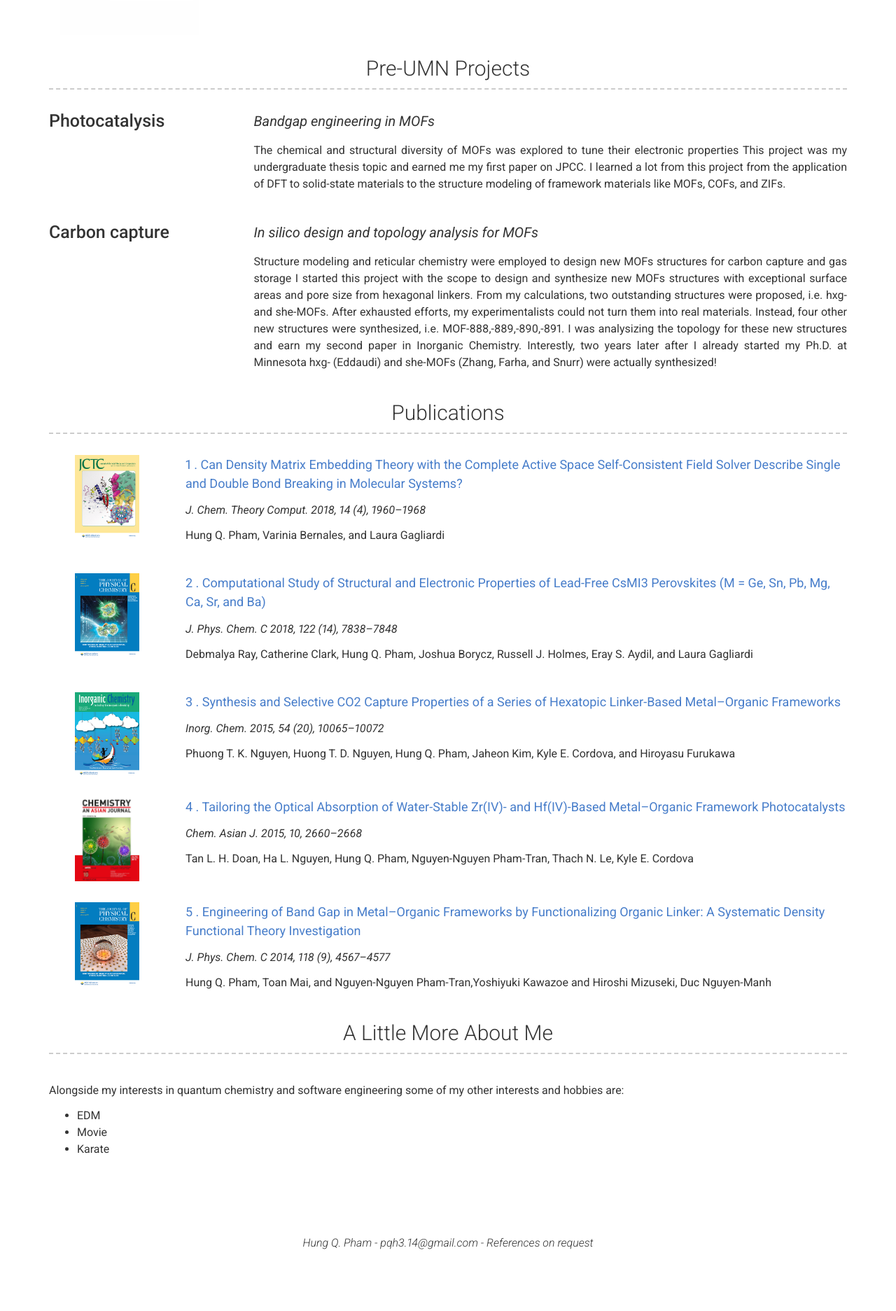
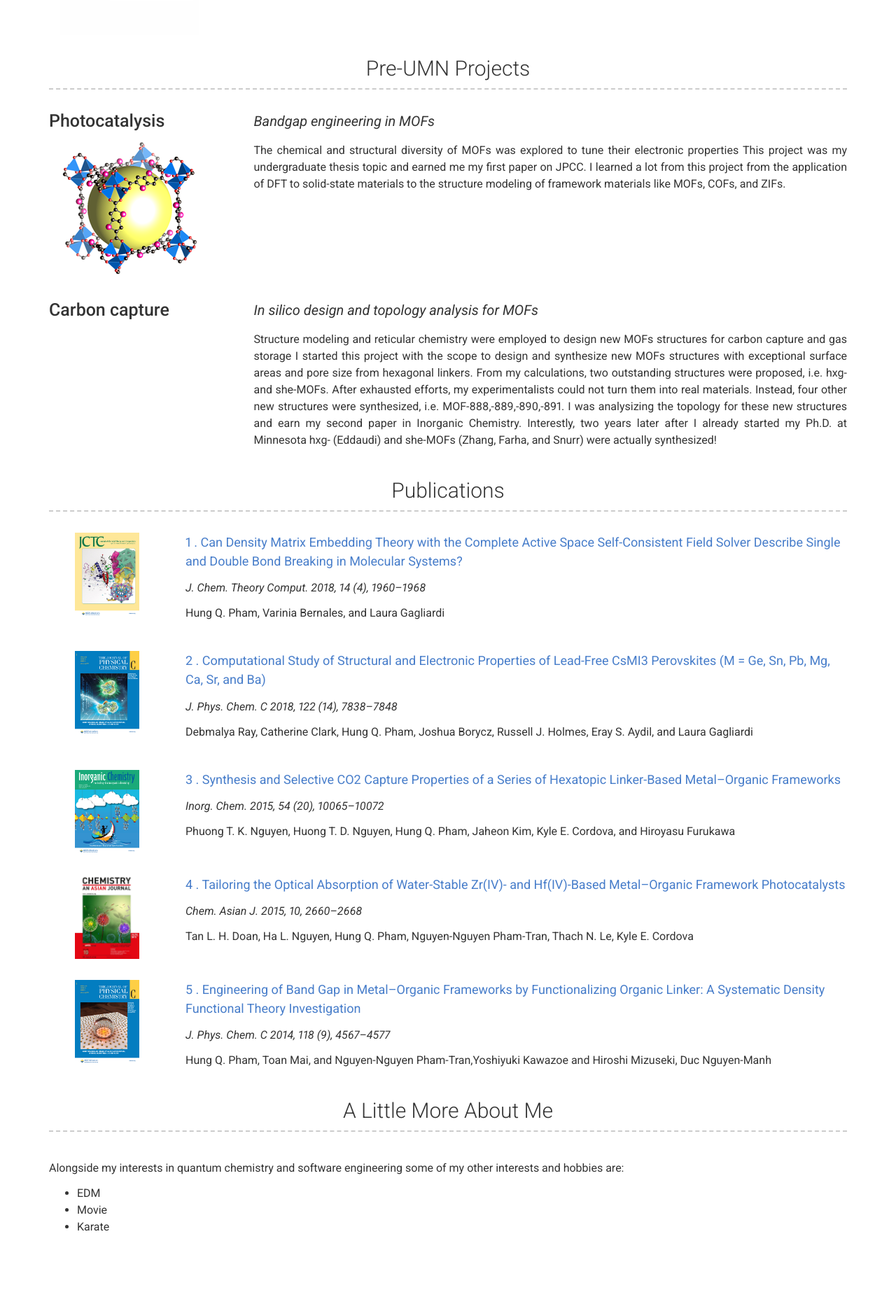
Before and after one commit to hungpham2017/hungpham2017.github.io, a Jekyll site: the page built from index.md, in a window 1280 px wide. Shown: the part 2171-4044 px from the top of the page at 70% size. Built offline with Jekyll 4.4.1, drawn with Linux system fonts in a browser that asks for light colours; before the commit the page ends 3971 px from its top, so only the background shows below that.

Commit message:
Adding project pics

```diff
--- a/_data/projects_pre.yml
+++ b/_data/projects_pre.yml
@@ -6,7 +6,7 @@
     The chemical and structural diversity of MOFs was explored to tune their electronic properties
     This project was my undergraduate thesis topic and earned me my first paper on JPCC.
     I learned a lot from this project from the application of DFT to solid-state materials to the structure modeling of framework materials like MOFs, COFs, and ZIFs.
-
+  image: images/proj_irmof20.jpg
 
 
 # Project template
--- a/_includes/projects_pre.html
+++ b/_includes/projects_pre.html
@@ -4,6 +4,11 @@
     <div class="row clearfix project">
       <div class="col-xs-12 col-sm-4 col-md-3 col-print-12 left-column">
         <h4>{{ project.name }}</h4>
+		{%- if project.image -%}
+    		<div class="col-xs-12 col-sm-8 col-md-9 col-print-12">
+    		  <span class="proj-img" style="background-image: url({{ project.image | relative_url }})" />
+    		</div>
+    		{%- endif -%}
       </div>
       <div class="col-xs-12 col-sm-8 col-md-9 col-print-12">
         {%- if project.quote -%}
```
Also changed, not shown: _includes/projects_apl.html (+5 -5 lines), images/proj_irmof20.jpg (added).
